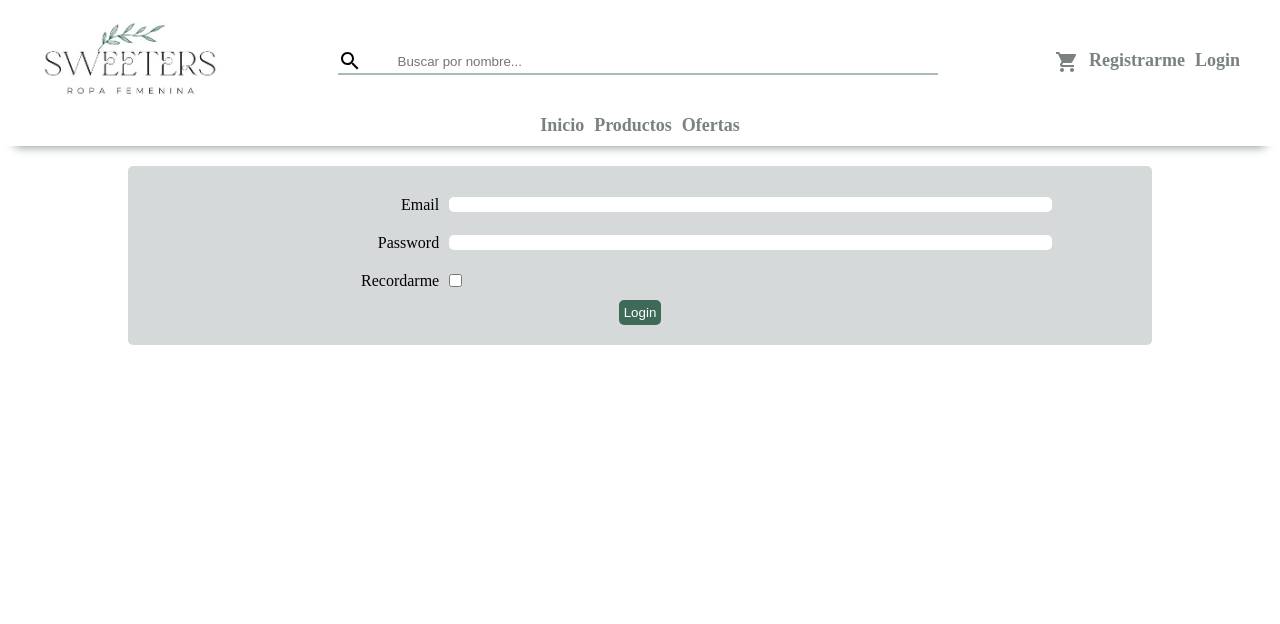
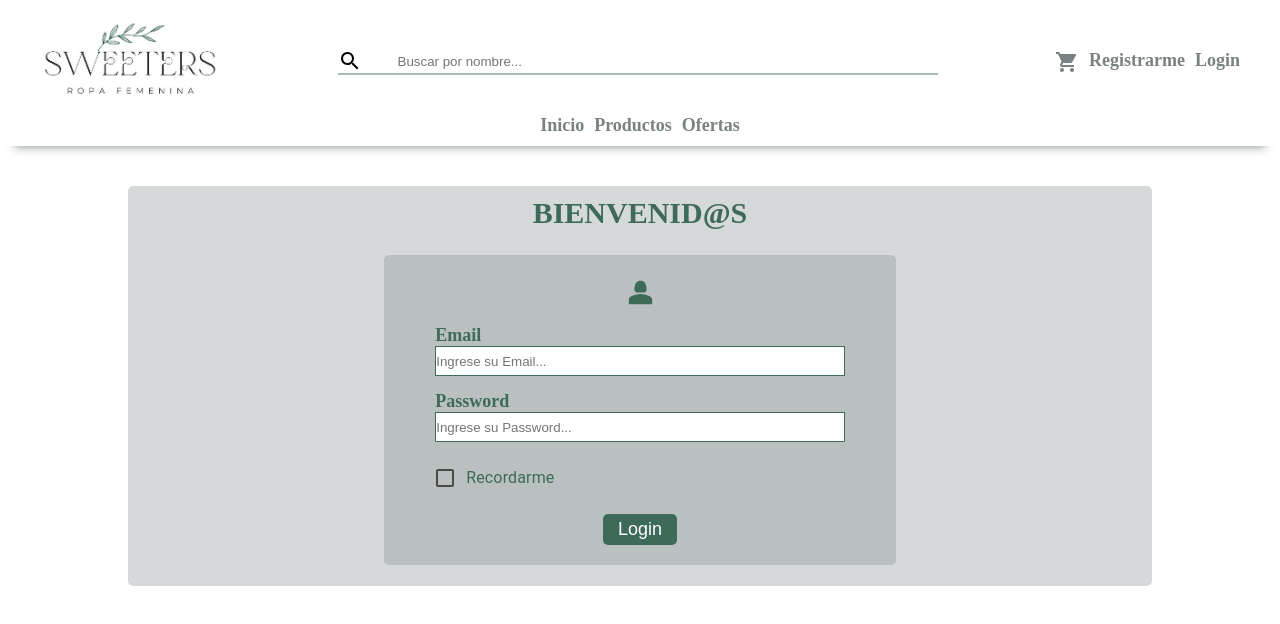
Before and after one commit to Emilix22/sweetersEcommerce, a React (Vite) app: page /users/login in a window 1280 px wide. Shown: the top 624 px of the page. Built offline with nearby package versions, Linux system fonts and the light colour scheme.

Commit message:
avanzo en proceso de login

```diff
--- a/package.json
+++ b/package.json
@@ -14,6 +14,7 @@
     "@emotion/styled": "^11.10.8",
     "@mui/icons-material": "^5.11.16",
     "@mui/material": "^5.12.2",
+    "js-cookie": "^3.0.5",
     "react": "^18.2.0",
     "react-dom": "^18.2.0",
     "react-router-dom": "^5.2.0",
--- a/src/components/app/App.jsx
+++ b/src/components/app/App.jsx
@@ -4,7 +4,6 @@ import Navbar from '../navbar/Navbar';
 import {Route, Switch} from 'react-router-dom';
 import Home from '../home/Home';
 import Products from '../products/Products';
-import ProductsCreateForm from '../productsCreateForm/ProductsCreateForm';
 import Register from '../register/Register';
 import Login from '../login/Login';
 import ProductsDetail from '../productsDetail/ProductsDetail';
--- a/src/components/login/Login.css
+++ b/src/components/login/Login.css
@@ -1,29 +1,37 @@
-.form-login {
+.login-container, .login-form {
     width: 80%;
     border-radius: 5px;
+    background-color: rgba(121, 130, 128, 0.3);
+    padding: 20px 0px;
+    display: flex;
+    flex-direction: column;
+    gap: 15px;
+    align-items: center;
+    justify-content: center;
+    color: #3e6b59;
+}
+.login-container {
+    margin: 40px auto;
+}
+.login-form {
     margin: auto;
-    background-color: rgba(121, 130, 128, 0.3);
-    margin-top: 20px;
-    padding: 20px 0px;
-}
-.form-camp {
-    display: flex;
-    justify-content:left;
-    align-items: center;
-    gap: 10px;
-    padding: 10px;
+    font-size: 18px;
 }
 
-.form-label {
-    width: 30%;
-    text-align: end;
-    margin: 0px;
+.form-group {
+    width: 80%;
+
 }
+
+.form-group label {
+    font-weight: bold;
+}
+
 .form-input {
-    width: 60%;
-    border: none;
-    outline: none;
-    border-radius: 5px;
+    width: 100%;
+    height: 30px;
+    border: solid 1px #3e6b59;
+    outline-color: #3e6b59;
 }
 
 button {
@@ -35,14 +43,25 @@ button {
     justify-content: center;
     gap: 10px;
     border: none;
-    padding: 5px;
+    padding: 5px 15px;
     cursor: pointer;
     margin: auto;
+    font-size: 18px;
 }
-.text-danger {
-    color: red;
-}
-.is-invalid {
-    border: solid 1px red;
+
+@media (min-width: 769px) {
+    .login-form {
+        width: 50%;
+        margin: 10px auto;
+    }
+
+    .login-container {
+        height: 400px;
+    }
+
+    .welcome-login {
+        font-size: 30px;
+    }
+
 
 }
--- a/src/components/login/Login.jsx
+++ b/src/components/login/Login.jsx
@@ -1,25 +1,74 @@
-import React from 'react'
+import React, {useState} from 'react'
 import './Login.css'
+import Person2Icon from '@mui/icons-material/Person2';
+import FormControlLabel from '@mui/material/FormControlLabel';
+import Checkbox from '@mui/material/Checkbox';
+import Cookie from 'js-cookie'
 
 function Login() {
+    const [userEmail, setUserEmail] = useState()
+    const [password, setPassword] = useState()
+    const [rememberUser, setRememberUser] = useState()
+
+    const handleSubmit = (event) => {
+        event.preventDefault()
+        fetch('http://localhost:3000/api/users/login', {
+            method: 'POST',
+            body: JSON.stringify({
+                email: userEmail,
+                password: password
+            }),
+            headers: {
+                "Content-Type": "application/json"
+            }
+        })
+        .then(res => res.json())
+        .then(info => {
+        //console.log(info)
+           if(rememberUser){
+            Cookie.set('userEmail', info.email, {
+                expires: 10,
+                secure: true,
+                sameSite: 'strict',
+                path: '/'
+            })
+            }
+
+        })
+    }
+
+
     return (
-        <div>
-            <form className='form-login' action="http://localhost:3000/api/users/login" method="POST">
-                <div className="form-camp">
-                    <label for="email" className="form-label">Email</label>
-                    <input type="email" name="email" className="form-input"/>
+        <form className='login-container' >
+            <h3 className='welcome-login'>BIENVENID@S</h3>
+            <div className='login-form'>
+                <Person2Icon fontSize='large' />
+                <div className='form-group'>
+                    <label htmlFor="email">Email</label>
+                    <input
+                     className='form-input'
+                     type="email"
+                     name='email'
+                     placeholder='Ingrese su Email...'
+                     onChange={(e) => setUserEmail(e.target.value)}
+                    />
                 </div>
-                <div className="form-camp">
-                    <label for="password" className="form-label">Password</label>
-                    <input type="password" name="password" className="form-input"/>
+                <div className='form-group'>
+                    <label htmlFor="password">Password</label>
+                    <input
+                     className='form-input'
+                     type="password"
+                     name='password'
+                     placeholder='Ingrese su Password...'
+                     onChange={(e) => setPassword(e.target.value)} />
                 </div>
-                <div className="form-camp">
-                    <label for="rememberUser" className="form-label">Recordarme</label>
-                    <input type="checkbox" name="rememberUser" className="form-input-remember"/>
+                <div className='form-group'>
+                    <FormControlLabel name='rememberUser' control={<Checkbox onChange={(e) => setRememberUser(e.target.value)} color="success" />} label="Recordarme" />
                 </div>
-                <button type="submit" className="button">Login</button>
-            </form>
-        </div>
+                <button onClick={handleSubmit}>Login</button>
+            </div>
+        </form>
+
     )
 }
 
```
Also changed, not shown: 1 other file (tests, documents, lock files or other folders).
